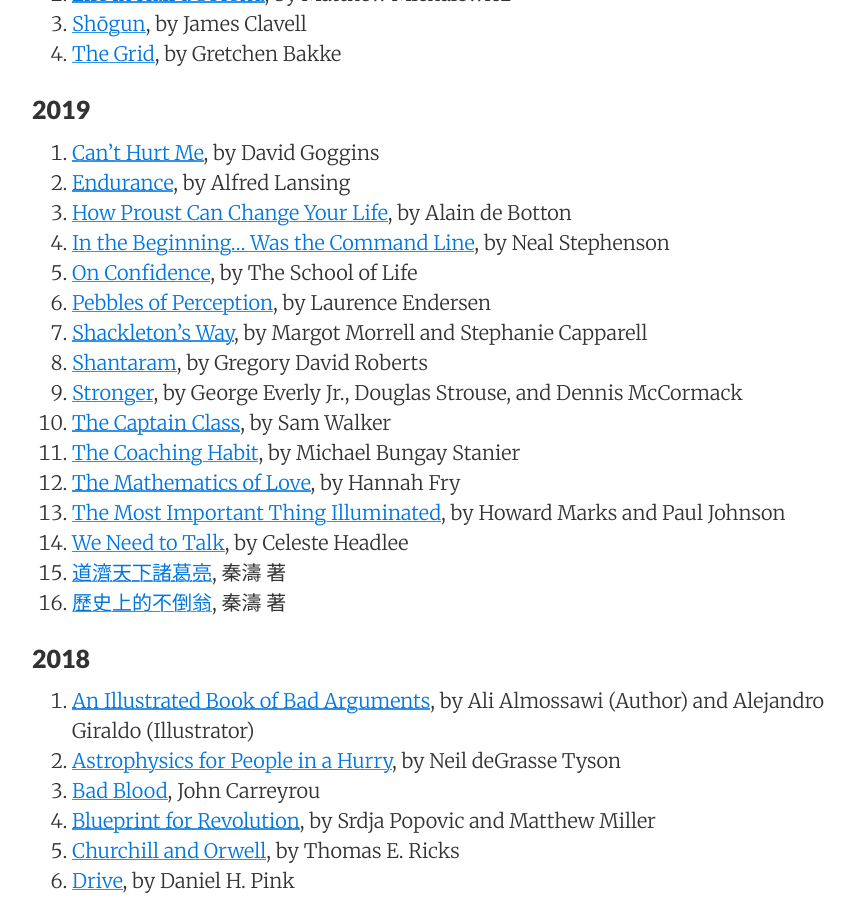
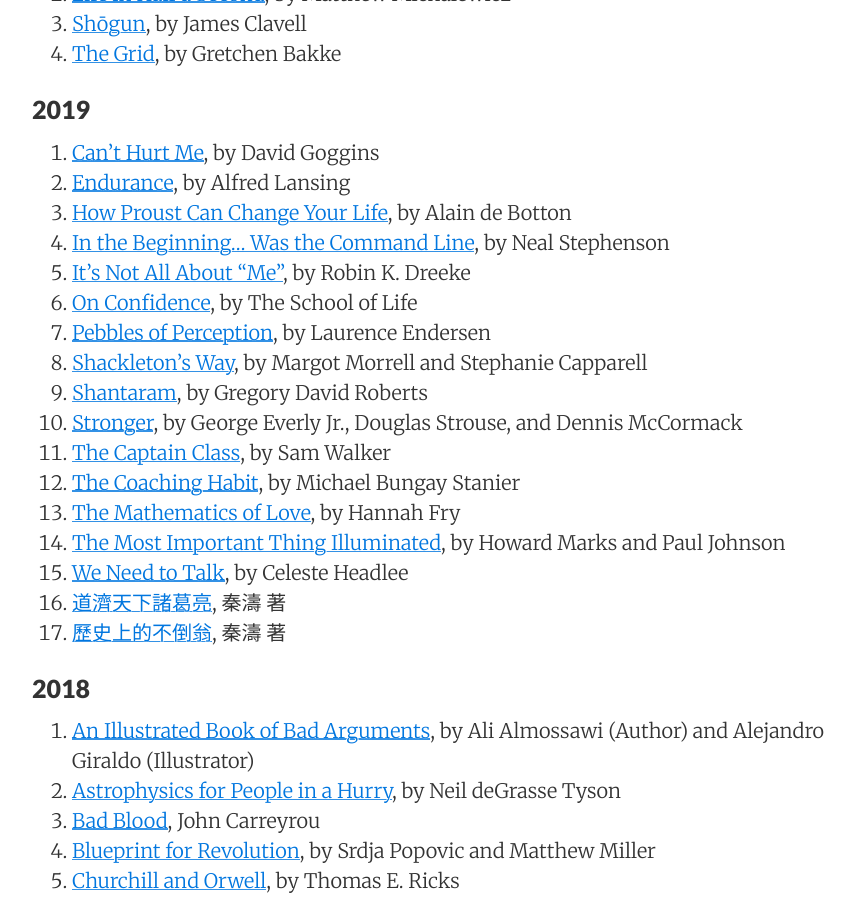
Before and after one commit to sewardlee337/sewardlee337.github.io, a Jekyll site: the page built from readinglist.md, in a window 1280 px wide and 900 px high, scrolled down 470 px. Shown: the whole window, without its empty margins (188-1043 px from the left). Built offline with Jekyll 4.4.1, drawn with Linux system fonts in a browser that asks for light colours; nearby versions of some CDN libraries.

Commit message:
Update reading list

```diff
--- a/readinglist.md
+++ b/readinglist.md
@@ -24,6 +24,7 @@ _"My alma mater was books, a good library... I could spend the rest of my life r
 1. [Endurance](https://amzn.to/2HaWXT1), by Alfred Lansing
 1. [How Proust Can Change Your Life](https://amzn.to/2NDdG2l), by Alain de Botton
 1. [In the Beginning... Was the Command Line](https://amzn.to/2CN0T8n), by Neal Stephenson
+1. [It's Not All About "Me"](https://amzn.to/2XT1BdY), by Robin K. Dreeke
 1. [On Confidence](https://amzn.to/2D08osI), by The School of Life
 1. [Pebbles of Perception](https://amzn.to/2ScgR5O), by Laurence Endersen
 1. [Shackleton's Way](https://amzn.to/2TcA83I), by Margot Morrell and Stephanie Capparell
```
